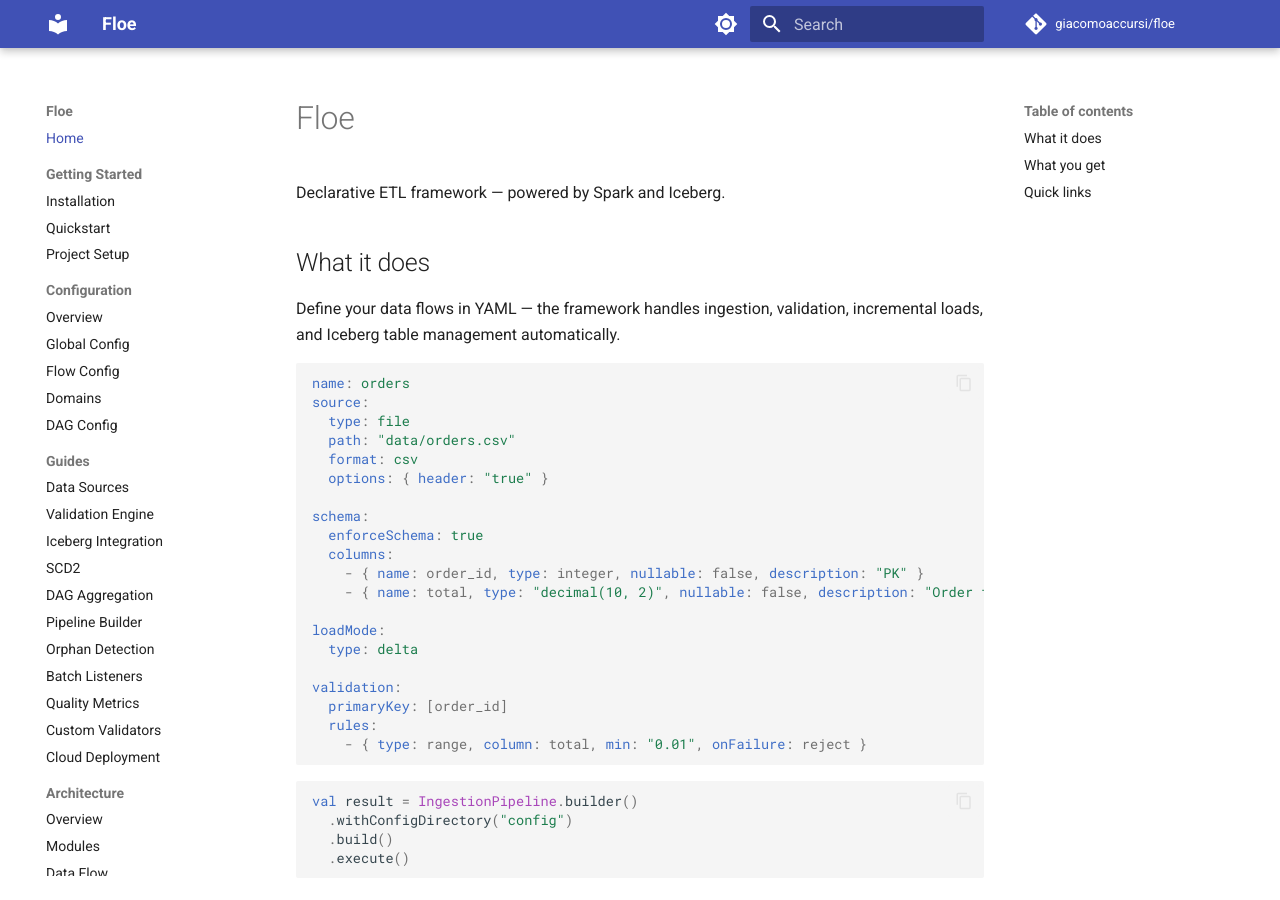
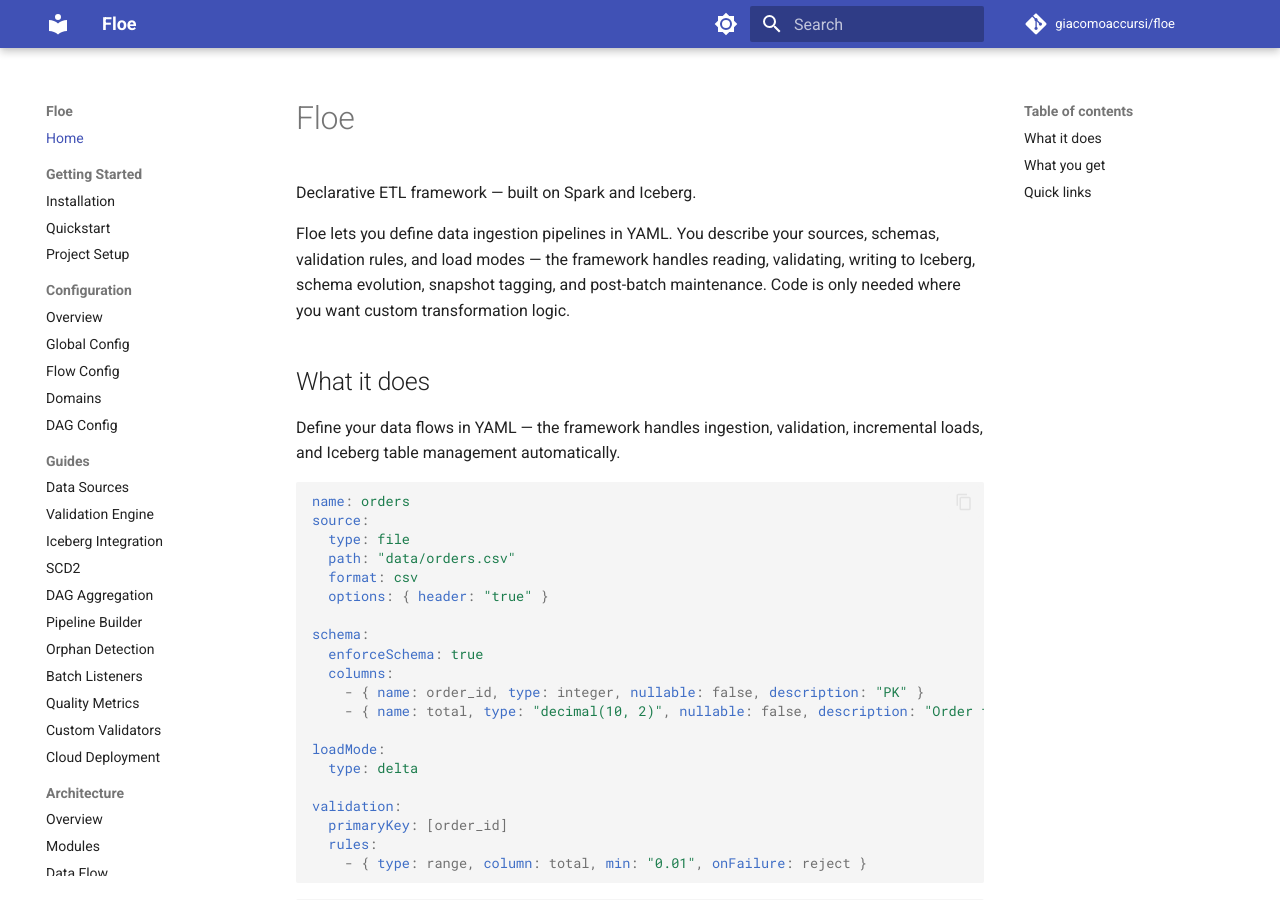
Before and after one commit to giacomoaccursi/Floe, an MkDocs documentation site: the page built from site-docs/index.md, in a window 1280 px wide and 900 px high. Built offline with MkDocs 1.6.1 and Material for MkDocs 9.7.7, drawn with Linux system fonts in a browser that asks for light colours; comment, search, counter and statistics services are not loaded.

Commit message:
docs(index): expand intro with framework description

```diff
--- a/site-docs/index.md
+++ b/site-docs/index.md
@@ -1,6 +1,8 @@
 # Floe
 
-Declarative ETL framework — powered by Spark and Iceberg.
+Declarative ETL framework — built on Spark and Iceberg.
+
+Floe lets you define data ingestion pipelines in YAML. You describe your sources, schemas, validation rules, and load modes — the framework handles reading, validating, writing to Iceberg, schema evolution, snapshot tagging, and post-batch maintenance. Code is only needed where you want custom transformation logic.
 
 ## What it does
 
```
